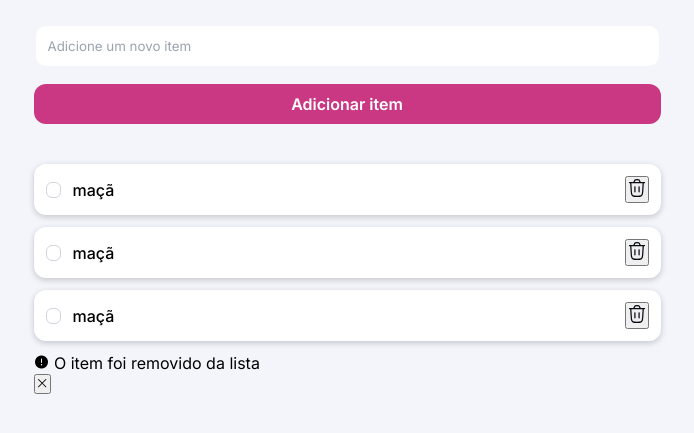
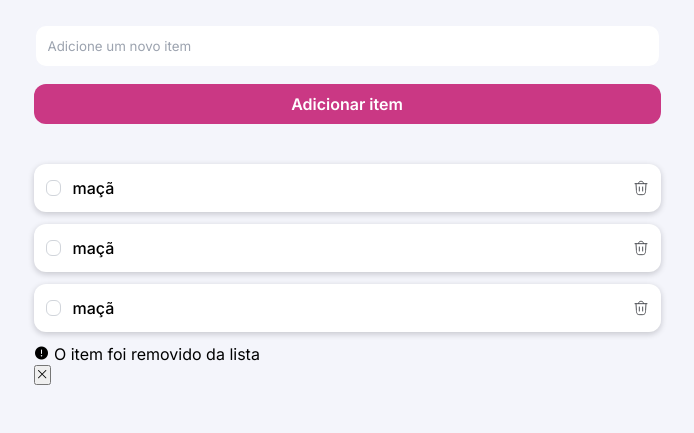
Before and after one commit to MatheusLima7adv/Quicklist, a plain HTML site: page index.html in a window 1280 px wide. Shown: the part 185-618 px from the top of the page, without its empty margins (293-987 px from the left). Drawn offline with nearby package versions, Linux system fonts and the light colour scheme; a web font is replaced by a local one.

```diff
--- a/style.css
+++ b/style.css
@@ -149,6 +149,23 @@ main {
                 border: 1px solid var(--color-brand);
                 transition: background .2s ease;
             }
+
+            label {
+                text-decoration: line-through;
+            }
+        }
+
+        button {
+            background: none;
+            border: none;
+            display: flex;
+            align-items: center;
+            cursor: pointer;
+
+            img {
+                width: 1.6rem;
+                opacity: .7;
+            }
         }
     }
 }
```
